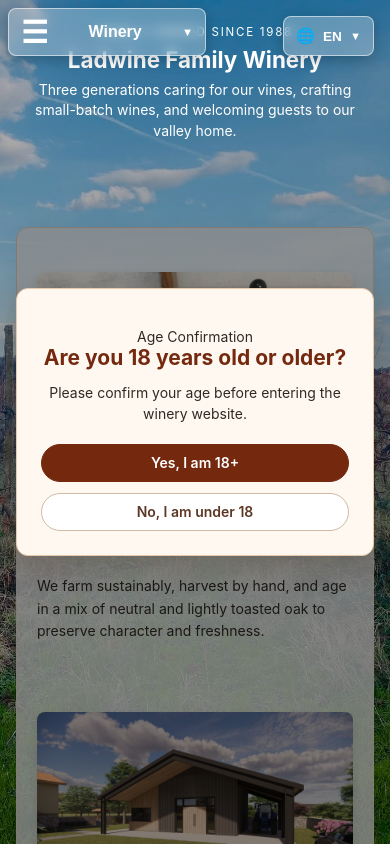
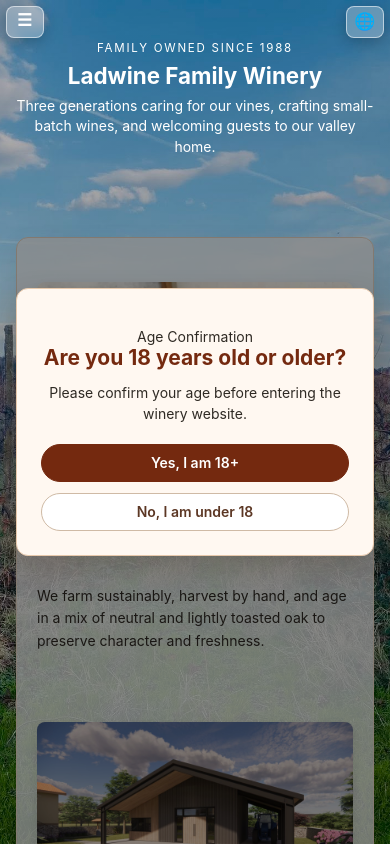
Before and after one commit to aladzhov/ladwine, an Angular app: page / in a window 390 px wide. Built offline with nearby package versions, Linux system fonts and the light colour scheme.

Commit message:
responsive design

```diff
--- a/src/app/header.component.css
+++ b/src/app/header.component.css
@@ -172,3 +172,119 @@
   font-size: 1.9rem;
   line-height: 1;
 }
+
+@media (max-width: 640px) {
+  .menu-selector {
+    top: 0.35rem;
+    left: 0.35rem;
+    width: auto;
+  }
+
+  .language-selector {
+    top: 0.4rem;
+    right: 0.4rem;
+  }
+
+  .menu-toggle:not(.expanded),
+  .language-toggle:not(.expanded) {
+    width: 42px;
+    min-width: 42px;
+    height: 34px;
+    min-height: 34px;
+    padding: 0.2rem;
+    justify-content: center;
+    gap: 0;
+  }
+
+  .menu-toggle:not(.expanded) .menu-label,
+  .menu-toggle:not(.expanded) .dropdown-arrow,
+  .language-toggle:not(.expanded) .language-label,
+  .language-toggle:not(.expanded) .dropdown-arrow {
+    display: none;
+  }
+
+  .menu-toggle.expanded,
+  .language-toggle.expanded {
+    width: auto;
+    min-width: 112px;
+    height: 34px;
+    min-height: 34px;
+    padding: 0.35rem 0.5rem;
+    justify-content: space-between;
+    gap: 0.35rem;
+  }
+
+  .toggle-icon {
+    font-size: 0.8rem;
+  }
+
+  .menu-toggle .toggle-icon,
+  .language-toggle .toggle-icon {
+    font-size: 1.05rem;
+  }
+
+  .dropdown-arrow {
+    font-size: 0.6rem;
+  }
+
+  .menu-dropdown,
+  .language-dropdown {
+    min-width: 100%;
+  }
+
+  .menu-dropdown {
+    min-width: 132px;
+    width: 132px;
+  }
+
+  .language-dropdown {
+    min-width: 120px;
+    width: 120px;
+  }
+
+  .menu-option,
+  .language-option {
+    font-size: 0.82rem;
+    padding: 0.5rem 0.7rem;
+  }
+
+  .menu-option.active {
+    font-size: 0.9rem;
+  }
+
+  .hero {
+    padding: 2.4rem 1rem 1rem;
+  }
+}
+
+@media (max-width: 420px) {
+  .menu-selector {
+    width: 98px;
+  }
+
+  .menu-toggle:not(.expanded),
+  .language-toggle:not(.expanded) {
+    width: 38px;
+    min-width: 38px;
+    height: 32px;
+    min-height: 32px;
+  }
+
+  .menu-toggle.expanded,
+  .language-toggle.expanded {
+    min-width: 98px;
+    height: 32px;
+    min-height: 32px;
+    padding: 0.3rem 0.45rem;
+  }
+
+  .menu-dropdown {
+    min-width: 120px;
+    width: 120px;
+  }
+
+  .language-dropdown {
+    min-width: 112px;
+    width: 112px;
+  }
+}
--- a/src/app/header.component.html
+++ b/src/app/header.component.html
@@ -2,13 +2,14 @@
   <button
     type="button"
     class="language-toggle"
+    [class.expanded]="showLanguageDropdown()"
     (click)="toggleLanguageDropdown($event)"
     [attr.aria-label]="'Select language'"
     aria-haspopup="menu"
     [attr.aria-expanded]="showLanguageDropdown()"
   >
     <span class="toggle-icon" aria-hidden="true">🌐</span>
-    {{ getLanguageLabel(selectedLanguage()) }}
+    <span class="language-label">{{ getLanguageLabel(selectedLanguage()) }}</span>
     <span class="dropdown-arrow">▼</span>
   </button>
 
@@ -35,13 +36,14 @@
     <button
       type="button"
       class="menu-toggle"
+      [class.expanded]="showMenuDropdown()"
       (click)="toggleMenuDropdown($event)"
       aria-label="Select section"
       aria-haspopup="menu"
       [attr.aria-expanded]="showMenuDropdown()"
     >
       <span class="toggle-icon" aria-hidden="true">☰</span>
-      {{ getActiveTabLabel() }}
+      <span class="menu-label">{{ getActiveTabLabel() }}</span>
       <span class="dropdown-arrow">▼</span>
     </button>
 
```
